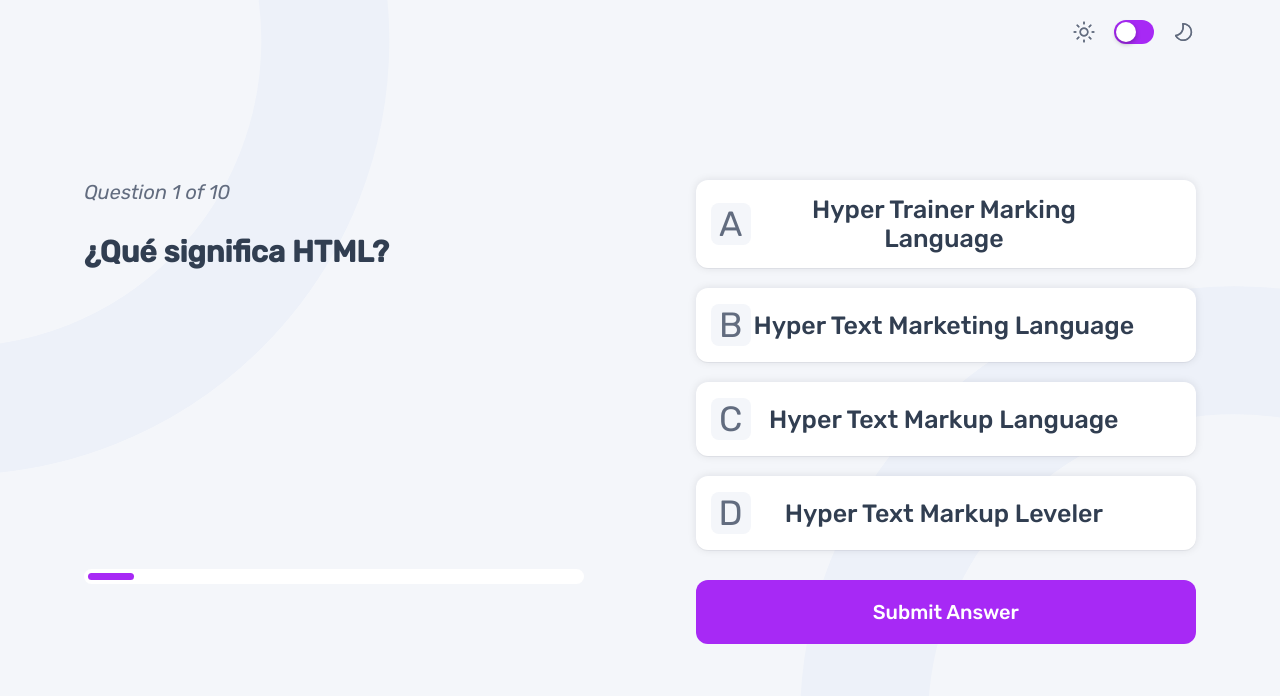
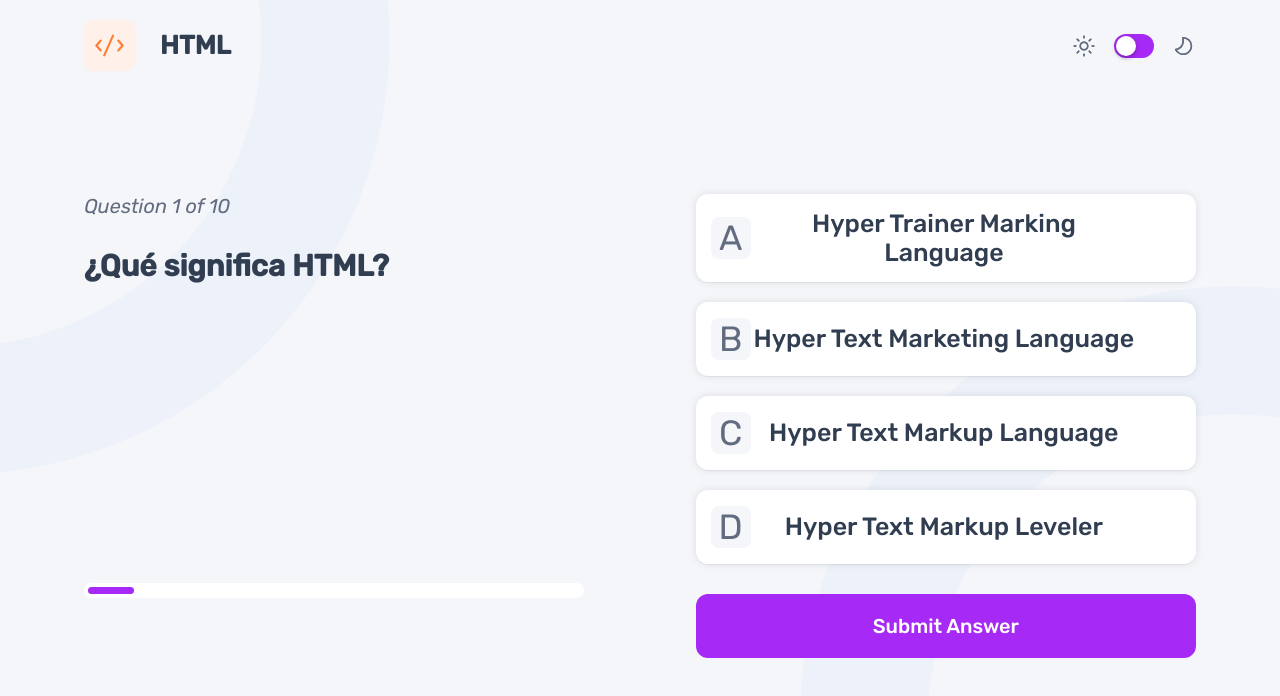
Before and after one commit to Marvin-Figueroa/frontend-quiz-app, a website built with Vite: page index.html in a window 1280 px wide. Both pictures are taken after a click on the button "HTML". Built offline with nearby package versions, Linux system fonts and the light colour scheme.

Commit message:
Agrega componente para mostrar el icono y el tema del quiz en proceso

```diff
--- a/components/QuizTopic.css
+++ b/components/QuizTopic.css
@@ -6,7 +6,7 @@
   font-weight: bold;
 
   img {
-    width: 50px;
+    width: 35px;
   }
 }
 
--- a/components/QuizTopicIcon.css
+++ b/components/QuizTopicIcon.css
@@ -1,9 +1,9 @@
-.quiz-menu__img-container {
+.quiz-topic-icon-container {
   display: flex;
   justify-content: center;
   align-items: center;
   border-radius: 8px;
-  padding: 10px;
+  padding: 8px;
 
   img {
     border-radius: 5px;
--- a/components/QuizTopicIcon.js
+++ b/components/QuizTopicIcon.js
@@ -2,7 +2,7 @@ import "./QuizTopicIcon.css";
 
 function QuizTopicIcon(topic, iconSrc) {
   const imgContainer = document.createElement("span");
-  imgContainer.className = `quiz-menu__img-container ${topic.toLowerCase()}-icon`;
+  imgContainer.className = `quiz-topic-icon-container ${topic.toLowerCase()}-icon`;
 
   const img = document.createElement("img");
   img.src = iconSrc;
--- a/main.js
+++ b/main.js
@@ -10,6 +10,7 @@ import { quizzes } from "./data/data.json";
 import { mapAnswerOptionToNumber } from "./utils/answerOptions";
 
 import "./style.css";
+import QuizTopic from "./components/QuizTopic";
 
 let currentQuiz;
 let currentQuestion = 0;
@@ -20,6 +21,11 @@ let submitAnswerBtn; // Definir globalmente para poder actualizarlo
 let questionContainer;
 let questionCount;
 let questionText;
+
+function renderQuizTopic() {
+  const header = document.querySelector(".app-header");
+  header.prepend(QuizTopic(currentQuiz.title, currentQuiz.icon));
+}
 
 function renderSubmitAnswerButton() {
   const answersSection = document.querySelector(".answers-section");
@@ -168,6 +174,8 @@ function startQuiz(quizName) {
     initializeQuestionContainer();
   }
 
+  renderQuizTopic();
+
   // Actualiza el contenido de la pregunta actual
   updateQuestionContent(currentQuiz);
 
--- a/style.css
+++ b/style.css
@@ -84,6 +84,10 @@ body.dark-mode {
   display: flex;
   justify-content: flex-end;
   max-width: 120rem;
+}
+
+.quiz-started .app-header {
+  justify-content: space-between;
 }
 
 .app-main {
```
